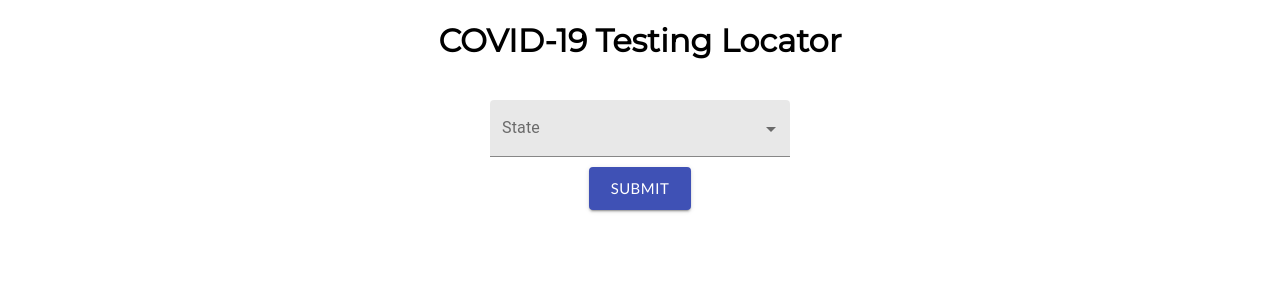
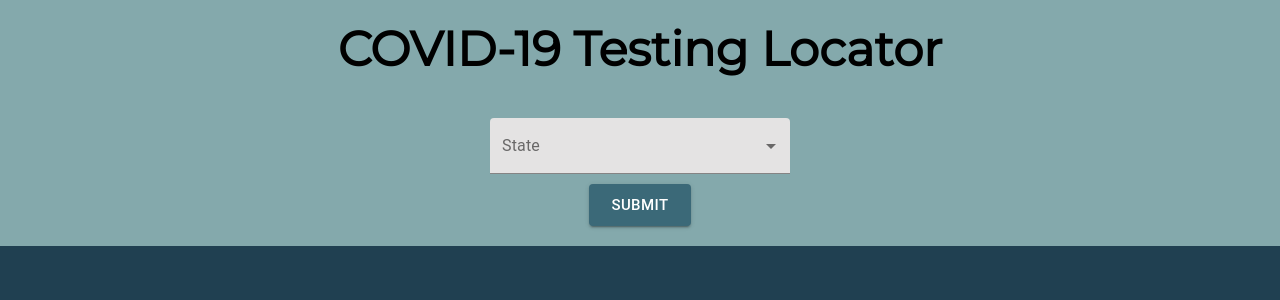
Before and after one commit to dallasvaughn/testing-site-locator, a React (Create React App) app: page / in a window 1280 px wide. Shown: the top 300 px of the page. Built offline with nearby package versions, Linux system fonts and the light colour scheme.

Commit message:
Styling changes

```diff
--- a/src/components/App.jsx
+++ b/src/components/App.jsx
@@ -1,31 +1,31 @@
-import React from "react";
+import React, { useState } from "react";
 import Header from "./Header";
 import LocationSearch from "./LocationSearch";
 import axios from "axios";
 import CardList from "./CardList";
 
-class App extends React.Component {
-  state = { locationData: [] };
+const App = () => {
+  const [locationData, setLocationData] = useState([]);
 
-  getLocationData = (location) => {
-    axios
+  const getLocationData = async (location) => {
+    await axios
       .get(
         `https://covid-19-testing.github.io/locations/${location}/complete.json`
       )
       .then((res) => {
-        this.setState({ locationData: res.data });
+        setLocationData(res.data);
       });
   };
 
-  render() {
-    return (
-      <div>
-        <Header />
-        <LocationSearch getLocationData={this.getLocationData} />
-        <CardList locationData={this.state.locationData} />
-      </div>
-    );
-  }
-}
+  return (
+    <div>
+      <Header />
+
+      <LocationSearch getLocationData={getLocationData} />
+
+      <CardList locationData={locationData} />
+    </div>
+  );
+};
 
 export default App;
--- a/src/components/CardList.jsx
+++ b/src/components/CardList.jsx
@@ -1,9 +1,19 @@
 import React from "react";
 import LocationCard from "./LocationCard";
+import { makeStyles } from "@material-ui/core";
+
+const useStyles = makeStyles({
+  listContainer: {
+    backgroundColor: "#204051",
+  },
+});
 
 const CardList = (props) => {
+  const classes = useStyles();
+
   return (
     <div>
+      <div className={classes.listContainer}>
         {props.locationData.length === 1 ? (
           <div>No location data available yet!</div>
         ) : (
@@ -21,6 +31,7 @@ const CardList = (props) => {
           ))
         )}
       </div>
+    </div>
   );
 };
 
--- a/src/components/Header.jsx
+++ b/src/components/Header.jsx
@@ -1,11 +1,7 @@
 import React from "react";
 
 const Header = () => {
-  return (
-    <div>
-      <h1 className="header">COVID-19 Testing Locator</h1>
-    </div>
-  );
+  return <h1 className="header">COVID-19 Testing Locator</h1>;
 };
 
 export default Header;
--- a/src/components/LocationCard.jsx
+++ b/src/components/LocationCard.jsx
@@ -4,7 +4,7 @@ import { Card, CardContent, Typography, makeStyles } from "@material-ui/core";
 const useStyles = makeStyles({
   root: {
     width: "400px",
-    backgroundColor: "#D3D3D3",
+    backgroundColor: "#e4e3e3",
   },
 
   cardText: {
--- a/src/components/LocationSearch.jsx
+++ b/src/components/LocationSearch.jsx
@@ -1,21 +1,28 @@
-import React from "react";
+import React, { useState } from "react";
 import {
   InputLabel,
   MenuItem,
   FormControl,
   Select,
   Button,
+  makeStyles,
 } from "@material-ui/core";
 import locations from "../locations";
 
-class LocationSearch extends React.Component {
-  state = { location: "" };
+const useStyles = makeStyles({
+  select: {
+    width: "300px",
+    backgroundColor: "#e4e3e3",
+  },
+  button: {
+    backgroundColor: "#3b6978",
+  },
+});
 
-  onFormChange = (e) => {
-    this.setState({ location: e.target.value });
-  };
+const LocationSearch = (props) => {
+  const [location, setLocation] = useState("");
+  const classes = useStyles();
 
-  render() {
   return (
     <div>
       <div className="form-container">
@@ -23,9 +30,9 @@ class LocationSearch extends React.Component {
           <FormControl variant="filled">
             <InputLabel>State</InputLabel>
             <Select
-                className="location-select"
-                value={this.state.location}
-                onChange={this.onFormChange}
+              value={location}
+              onChange={(e) => setLocation(e.target.value)}
+              className={classes.select}
             >
               {locations.map((location) => (
                 <MenuItem key={location.value} value={location.value}>
@@ -40,7 +47,8 @@ class LocationSearch extends React.Component {
             variant="contained"
             color="primary"
             size="large"
-              onClick={() => this.props.getLocationData(this.state.location)}
+            className={classes.button}
+            onClick={() => props.getLocationData(location)}
           >
             Submit
           </Button>
@@ -48,7 +56,6 @@ class LocationSearch extends React.Component {
       </div>
     </div>
   );
-  }
-}
+};
 
 export default LocationSearch;
--- a/src/styles.css
+++ b/src/styles.css
@@ -1,25 +1,35 @@
 * {
-  font-family: "Lato", sans-serif;
+  margin: 0;
+  padding: 0;
+  border: 0;
+  outline: 0;
+  font-size: 100%;
+  vertical-align: baseline;
+  background: transparent;
+}
+
+body {
+  background-color: #204051;
 }
 
 .header {
   text-align: center;
   font-family: "Montserrat", sans-serif;
+  background-color: #84a9ac;
+  font-size: 3em;
+  padding: 20px;
 }
 
 .form-container {
   display: flex;
   flex-direction: column;
   align-items: center;
-  margin: 40px;
+  padding: 20px;
+  background-color: #84a9ac;
 }
 
 .form-button {
   margin-top: 10px;
-}
-
-.location-select {
-  width: 300px;
 }
 
 .card-container {
```
Lines whose indentation alone changed are shown as unchanged.
